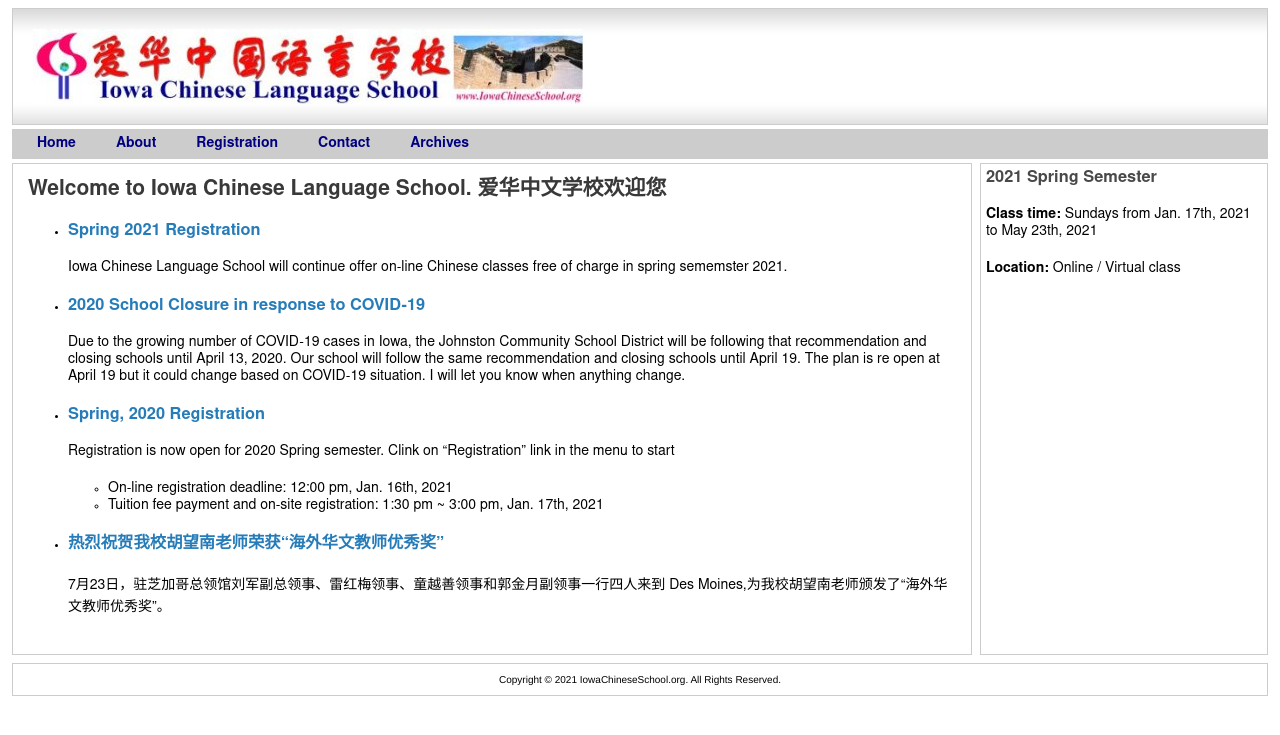
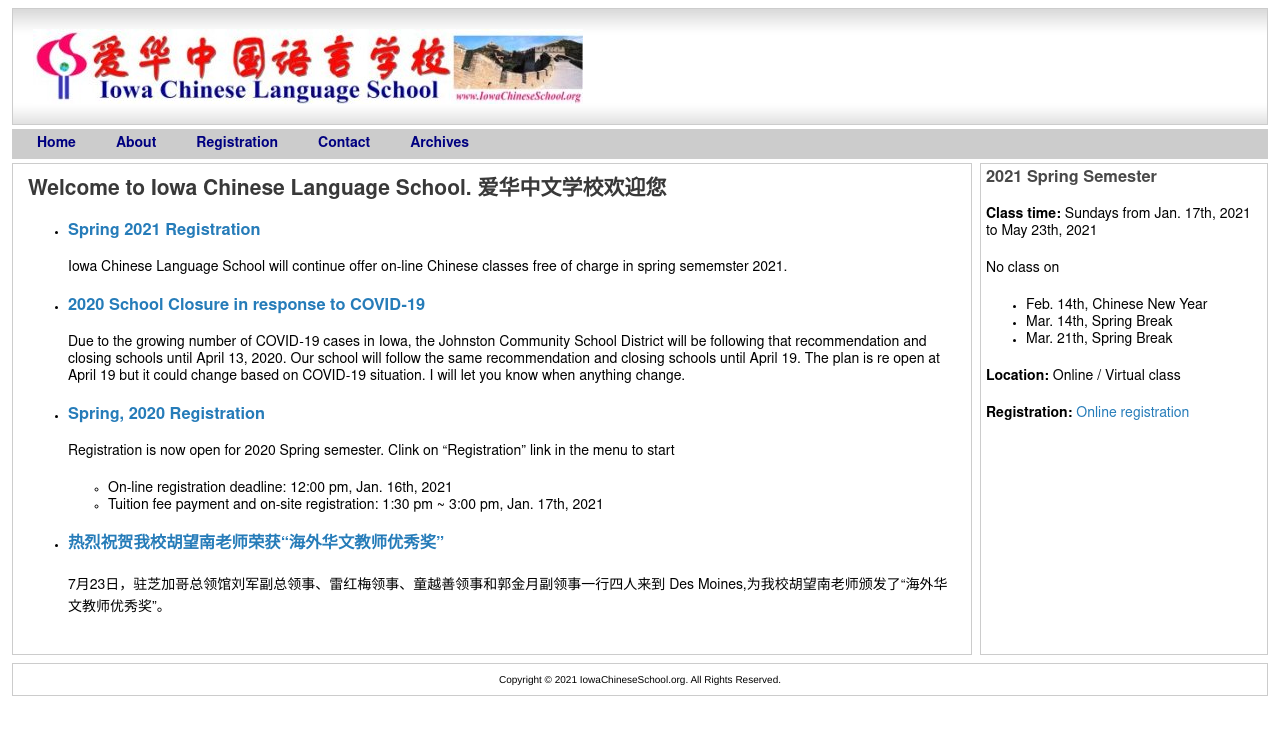
Before and after one commit to ICLSDev/ICLSDev.github.io, a Jekyll site: the page built from index.html, in a window 1280 px wide. Shown: the top 735 px of the page. Built offline with Jekyll 4.4.1, drawn with Linux system fonts in a browser that asks for light colours.

Commit message:
Update bulletin.html

```diff
--- a/_includes/bulletin.html
+++ b/_includes/bulletin.html
@@ -1,7 +1,9 @@
 <h3>{{ site.semester }} Semester</h3>
-	<p><b>Class time: </b> Sundays from {{ site.semester_start }} to {{ site.semester_end }}
+	<p>
+		<b>Class time: </b> Sundays from {{ site.semester_start }} to {{ site.semester_end }}
+		<p>No class on
+<ul><li>Feb. 14th, Chinese New Year</li><li>Mar. 14th, Spring Break</li><li>Mar. 21th, Spring Break</li></ul>
+		</p>
 	</p>
 	<p><b>Location: </b> Online / Virtual class</p>
-<!--
-<p><b>Registration: </b> <a href="https://forms.gle/VRUxSpJN4vZMPies6">Online registration</a></p>
--->
+<p><b>Registration: </b> <a href="https://forms.gle/oUNtKWKD5bXqDBjj7">Online registration</a></p>
```
